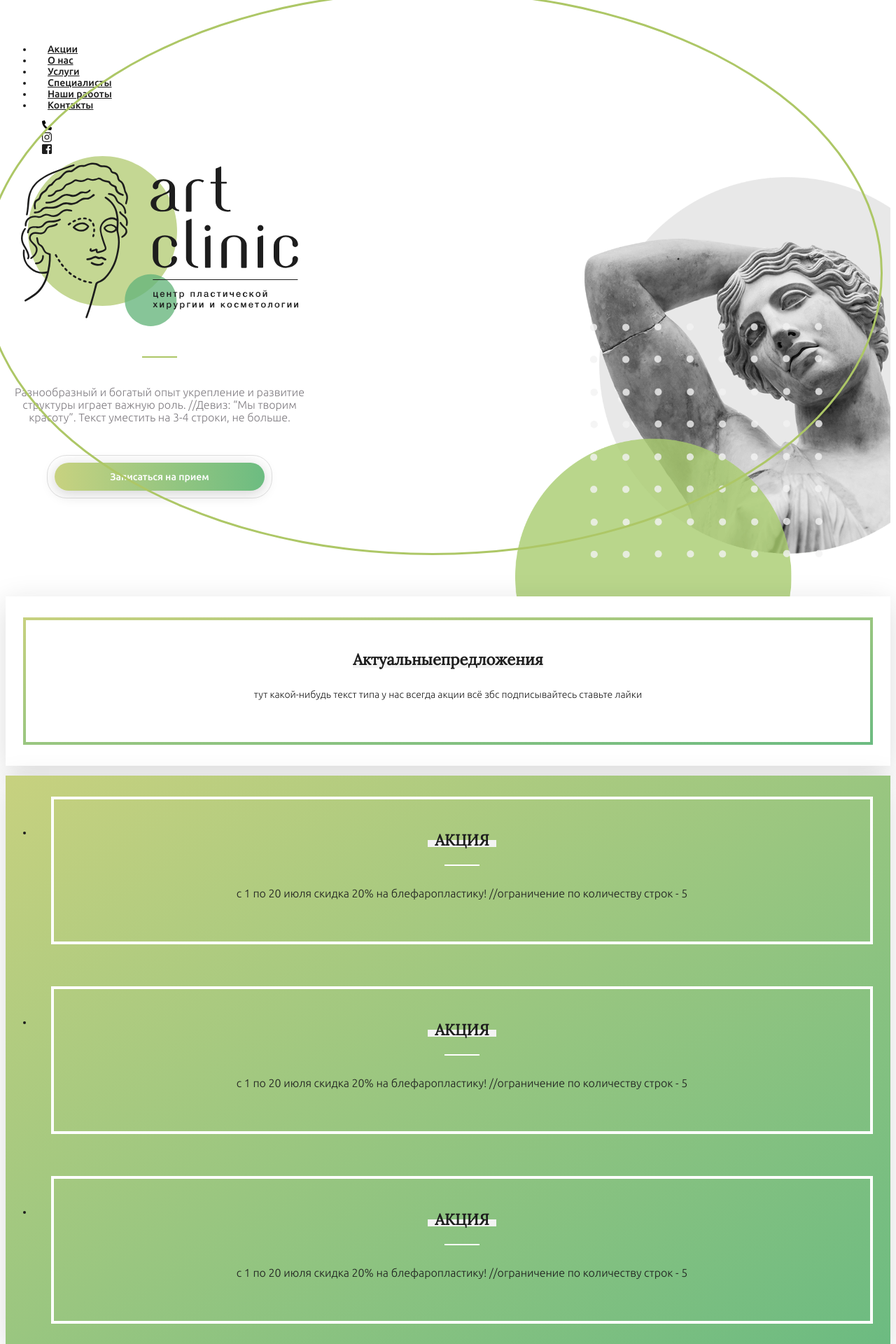
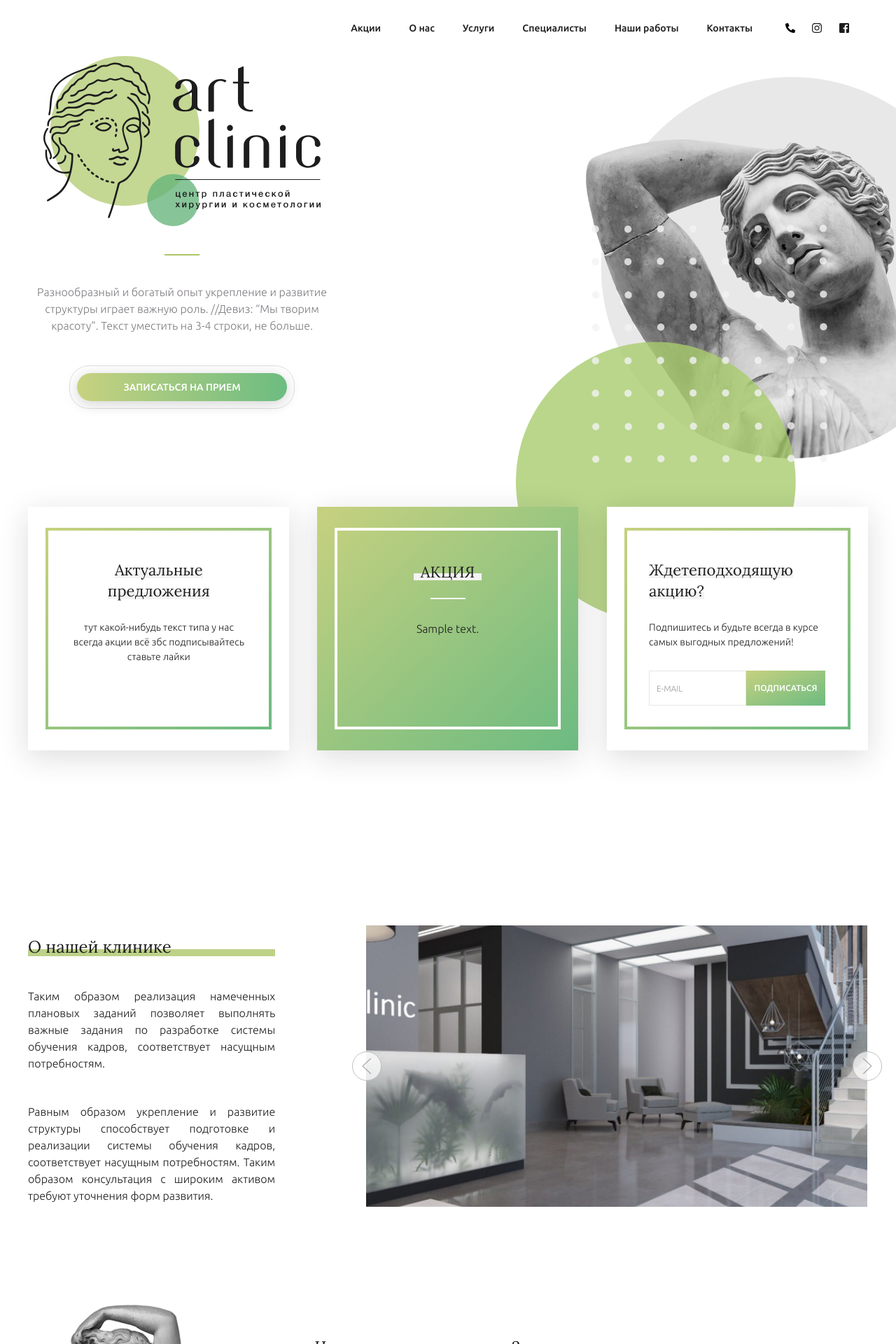
Before and after one commit to katalyzator/artclinic, a Django app: page / in a window 1280 px wide. Shown: the top 1920 px of the page at 70% size. Run offline with Django 3.2, Linux system fonts and the light colour scheme; tables that the repository leaves empty hold one stand-in row (values such as "Sample post"); parts of the project's set-up code (start-up, migrations or seed data) failed here and were passed over; some libraries are stand-ins or nearby versions.

Commit message:
some changes

```diff
--- a/templates/index.html
+++ b/templates/index.html
@@ -7,7 +7,7 @@
     <title>Art Clinic</title>
     <link rel="stylesheet" href="{% static 'css/twentytwenty.css' %}">
     <link rel="stylesheet" href="{% static 'slick/slick.css' %}">
-    <link rel="stylesheet" href="{% static 'slick/slick.css' %}">
+    <link rel="stylesheet" href="{% static 'css/uikit.min.css' %}">
     <link rel="stylesheet" href="{% static 'css/style.css' %}">
     <link href="https://fonts.googleapis.com/css?family=Lora|Ubuntu:400,500,700&amp;subset=cyrillic,cyrillic-ext"
           rel="stylesheet">
@@ -124,6 +124,8 @@
                         <div class="uk-position-relative uk-height-1-1">
 
                             <ul class="uk-slideshow-items">
+
+                                {% for item in actions %}
                                     <li class="uk-height-1-1">
                                         <div class="sale-card uk-height-1-1">
                                             <div class="section-title">
@@ -131,32 +133,10 @@
                                             </div>
                                             <span class="line"></span>
 
-                                        <p>с 1 по 20 июля скидка 20% на блефаропластику!
-                                            //ограничение по количеству строк - 5</p>
+                                            <p>{{ item.description }}</p>
                                         </div>
                                     </li>
-                                <li class="uk-height-1-1">
-                                    <div class="sale-card uk-height-1-1">
-                                        <div class="section-title">
-                                            <h4>АКЦИЯ</h4>
-                                        </div>
-                                        <span class="line"></span>
-
-                                        <p>с 1 по 20 июля скидка 20% на блефаропластику!
-                                            //ограничение по количеству строк - 5</p>
-                                    </div>
-                                </li>
-                                <li class="uk-height-1-1">
-                                    <div class="sale-card uk-height-1-1">
-                                        <div class="section-title">
-                                            <h4>АКЦИЯ</h4>
-                                        </div>
-                                        <span class="line"></span>
-
-                                        <p>с 1 по 20 июля скидка 20% на блефаропластику!
-                                            //ограничение по количеству строк - 5</p>
-                                    </div>
-                                </li>
+                                {% endfor %}
                             </ul>
 
                             <a class="uk-position-bottom-left uk-position-small uk-hidden-hover" href="#"
@@ -176,7 +156,7 @@
                         <div class="sales-content uk-height-1-1">
                             <div class="uk-height-1-1">
                                 <div class="title-underline">
-                                    <h4><span><span>Ждете</span></span> <span><span>подходящую</span></span>
+                                    <h4><span><span>Ждете</span></span> <span><span> подходящую</span></span>
                                         <span><span>акцию?</span></span></h4>
                                 </div>
                                 <p>Подпишитесь и будьте всегда в курсе самых выгодных предложений!</p>
@@ -222,7 +202,7 @@
                                     <img src="{% static 'images/about-us-img.jpg' %}" alt="" uk-cover>
                                 </li>
                                 <li>
-                                    <img src="{% static 'images/about-us-img.jpg' %}" alt="" uk-cover>
+                                    <img src="images/about-us-img.jpg" alt="" uk-cover>
                                 </li>
                             </ul>
 
@@ -368,7 +348,7 @@
     <div class="uk-section uk-section-default services-section" id="all-services">
         <div class="uk-container">
             <div class="all-services-container">
-                <img data-src="images/lines.svg" class="lines uk-visible@l" width="100" height="40"
+                <img data-src="{% static 'images/lines.svg' %}" class="lines uk-visible@l" width="100" height="40"
                      alt="head image" uk-img>
                 <p>Наша клиника предоставляет следующие услуги в области <br> хирургии и косметологии:</p>
 
@@ -433,7 +413,7 @@
                     </div>
                 </div>
 
-                <img data-src="images/head.png" class="head uk-visible@l" width="230" height="320"
+                <img data-src="{% static 'images/head.png' %}" class="head uk-visible@l" width="230" height="320"
                      alt="head image" uk-img>
             </div>
         </div>
@@ -455,8 +435,7 @@
                                 <div class="specialist-card">
                                     <div class="image-wrap">
                                         <div class="uk-inline uk-light">
-                                            <img data-src="{% static 'images/doc1.jpg' %}" class="uk-border-circle"
-                                                 width="250"
+                                            <img data-src="{% static 'images/doc1.jpg' %}" class="uk-border-circle" width="250"
                                                  height="250" alt="doctor image" uk-img="target: !.uk-slider-items">
                                             <div class="image-border"></div>
                                             <a class="uk-position-absolute uk-transform-center"
@@ -489,8 +468,7 @@
                                 <div class="specialist-card">
                                     <div class="image-wrap">
                                         <div class="uk-inline uk-light">
-                                            <img data-src="{% static 'images/doc1.jpg' %}" class="uk-border-circle"
-                                                 width="250"
+                                            <img data-src="{% static 'images/doc1.jpg' %}" class="uk-border-circle" width="250"
                                                  height="250" alt="doctor image" uk-img="target: !.uk-slider-items">
                                             <div class="image-border"></div>
                                             <a class="uk-position-absolute uk-transform-center"
@@ -506,8 +484,7 @@
                                 <div class="specialist-card">
                                     <div class="image-wrap">
                                         <div class="uk-inline uk-light">
-                                            <img data-src="{% static 'images/doc1.jpg' %}" class="uk-border-circle"
-                                                 width="250"
+                                            <img data-src="{% static 'images/doc1.jpg' %}" class="uk-border-circle" width="250"
                                                  height="250" alt="doctor image" uk-img="target: !.uk-slider-items">
                                             <div class="image-border"></div>
                                             <a class="uk-position-absolute uk-transform-center"
@@ -523,8 +500,7 @@
                                 <div class="specialist-card">
                                     <div class="image-wrap">
                                         <div class="uk-inline uk-light">
-                                            <img data-src="{% static 'images/doc1.jpg' %}" class="uk-border-circle"
-                                                 width="250"
+                                            <img data-src="{% static 'images/doc1.jpg' %}" class="uk-border-circle" width="250"
                                                  height="250" alt="doctor image" uk-img="target: !.uk-slider-items">
                                             <div class="image-border"></div>
                                             <a class="uk-position-absolute uk-transform-center"
@@ -589,9 +565,9 @@
                     <div class="sl-slide">
                         <div class="double-image twentytwenty-container">
                             <!-- The before image is first -->
-                            <img src="{% static 'images/about-us-img.jpg' %}" alt="slider image">
+                            <img src="images/about-us-img.jpg" alt="slider image">
                             <!-- The after image is last -->
-                            <img src="{% static 'images/doc1.jpg' %}" alt="slider-image">
+                            <img src="images/doc1.jpg" alt="slider-image">
                         </div>
                     </div>
                 </div>
@@ -601,8 +577,7 @@
 
     <footer>
         <div class="uk-container">
-            <img data-src="{% static 'images/round.svg' %}" class="round uk-visible@l" width="145" height="95"
-                 alt="round image"
+            <img data-src="{% static 'images/round.svg' %}" class="round uk-visible@l" width="145" height="95" alt="round image"
                  uk-img>
 
             <div class="map-wrapper" id="contacts">
@@ -645,22 +620,19 @@
                 <ul class="uk-navbar-item social">
                     <li>
                         <a href="#">
-                            <img data-src="{% static 'images/footer-phone-icon.svg' %}" width="14" height="14"
-                                 alt="icon"
+                            <img data-src="{% static 'images/footer-phone-icon.svg' %}" width="14" height="14" alt="icon"
                                  uk-img>
                         </a>
                     </li>
                     <li>
                         <a href="#">
-                            <img data-src="{% static 'images/footer-instagram-icon.svg' %}" width="14" height="14"
-                                 alt="icon"
+                            <img data-src="{% static 'images/footer-instagram-icon.svg' %}" width="14" height="14" alt="icon"
                                  uk-img>
                         </a>
                     </li>
                     <li>
                         <a href="#">
-                            <img data-src="{% static 'images/footer-fb-icon.svg' %}" width="14" height="14" alt="icon"
-                                 uk-img>
+                            <img data-src="{% static 'images/footer-fb-icon.svg' %}" width="14" height="14" alt="icon" uk-img>
                         </a>
                     </li>
                 </ul>
@@ -833,7 +805,7 @@
             position: {lat: 42.8420436, lng: 74.623389},
             map: map,
             title: 'Art Clinic',
-            icon: '{% static "images/location.svg" %}'
+            icon: '{% static 'images/location.svg' %}'
         });
     }
 
```
Lines whose indentation alone changed are shown as unchanged.
